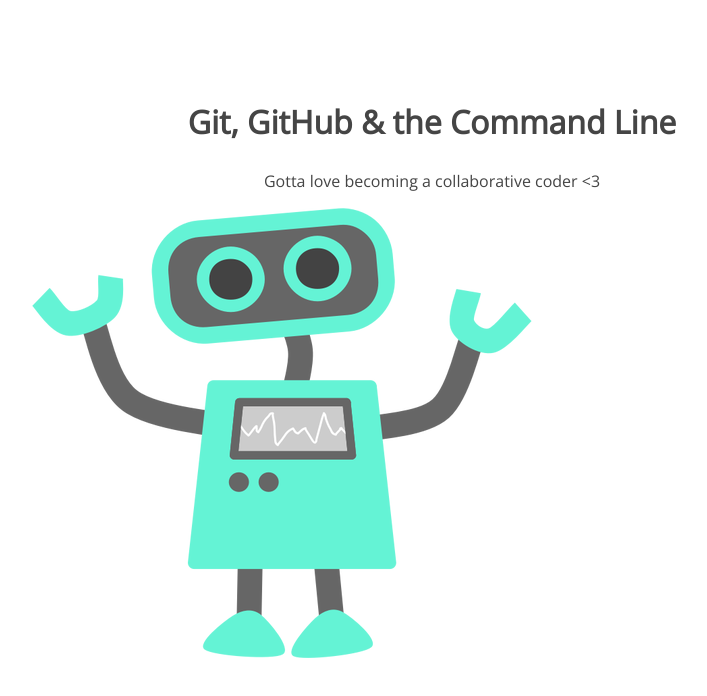
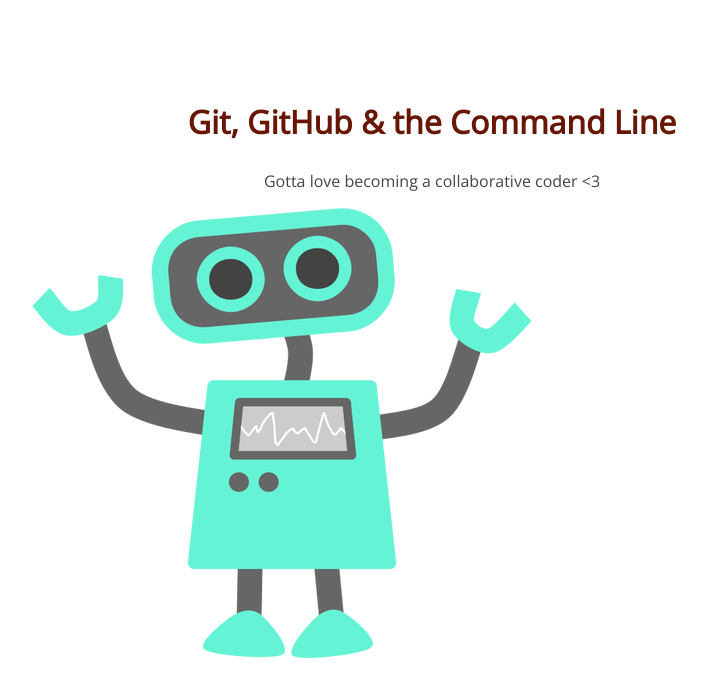
Before and after one commit to clc80/105-project, a plain HTML site: page index.html in a window 1280 px wide. Shown: the whole page, without its empty margins (208-915 px from the left). Drawn offline with nearby package versions, Linux system fonts and the light colour scheme.

Commit message:
changed h1 font color

```diff
--- a/css/style.css
+++ b/css/style.css
@@ -10,6 +10,7 @@ section p {
 section h1 {
 	font: 32px 'Open Sans';
 	font-weight: bold;
+	color: #681605;
 }
 section p {
 	font: 16px 'Open Sans';
```
